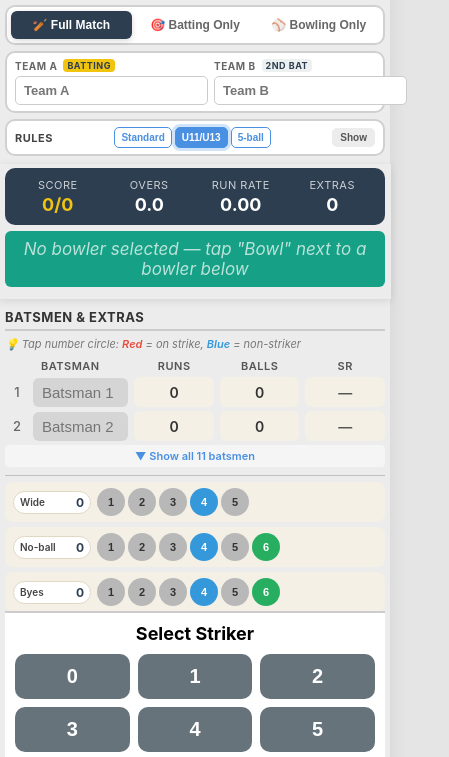
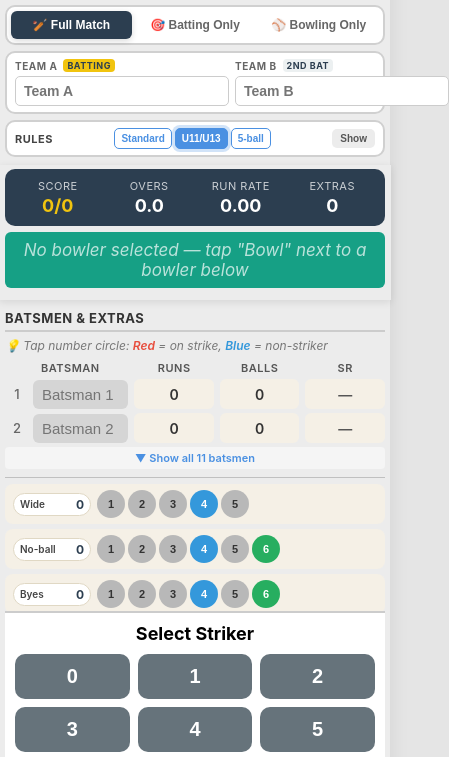
Before and after one commit to amaklop/cricket-scorer, a plain HTML site: page index.html in a window 390 px wide. Shown: the part 29-786 px from the top of the page, 449 px wide, since content can reach past the window. Drawn offline with Linux system fonts and the light colour scheme.

Commit message:
Make bit bigger

```diff
--- a/index.html
+++ b/index.html
@@ -1504,7 +1504,7 @@
 
         .team-item input {
           padding: 6px 8px;
-          font-size: 13px;
+          font-size: 14px;
         }
 
         .sticky-top {
@@ -1673,7 +1673,7 @@
 
         .extras-pill {
           padding: 4px 9px;
-          font-size: 12px;
+          font-size: 14px;
           width: 96px;
           gap: 4px;
         }
@@ -2119,7 +2119,7 @@
       </div>
       <div class="batsmen-section">
         <h2>Batsmen &amp; Extras</h2>
-        <div style="font-size:11px;color:#777;margin-bottom:8px;font-style:italic">
+        <div style="font-size:12px;color:#777;margin-bottom:8px;font-style:italic">
           💡 Tap number circle: <span style="color:#e74c3c;font-weight:600">Red</span> = on strike, <span style="color:#3498db;font-weight:600">Blue</span> = non-striker
         </div>
         <div class="header-row">
```
